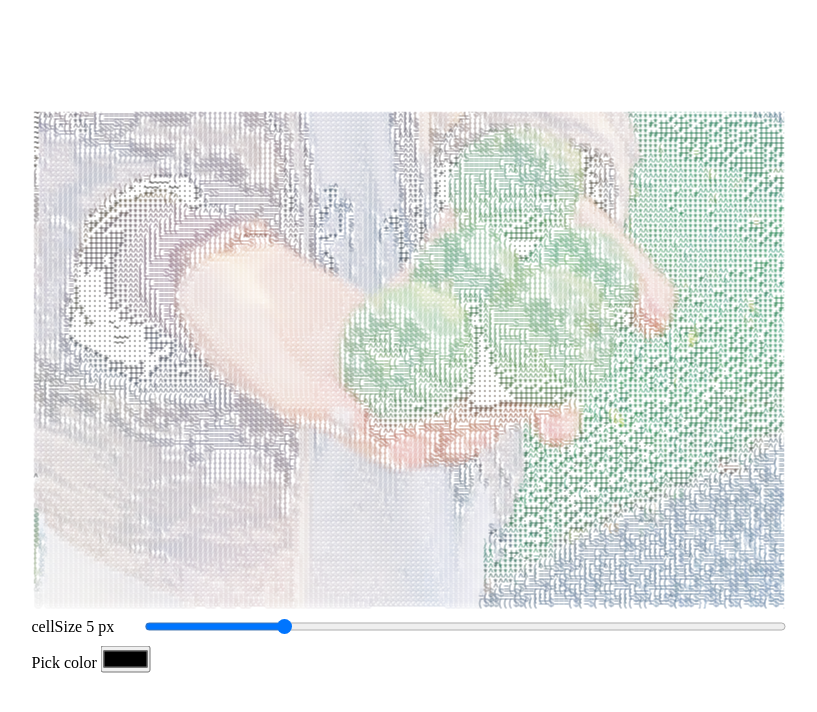
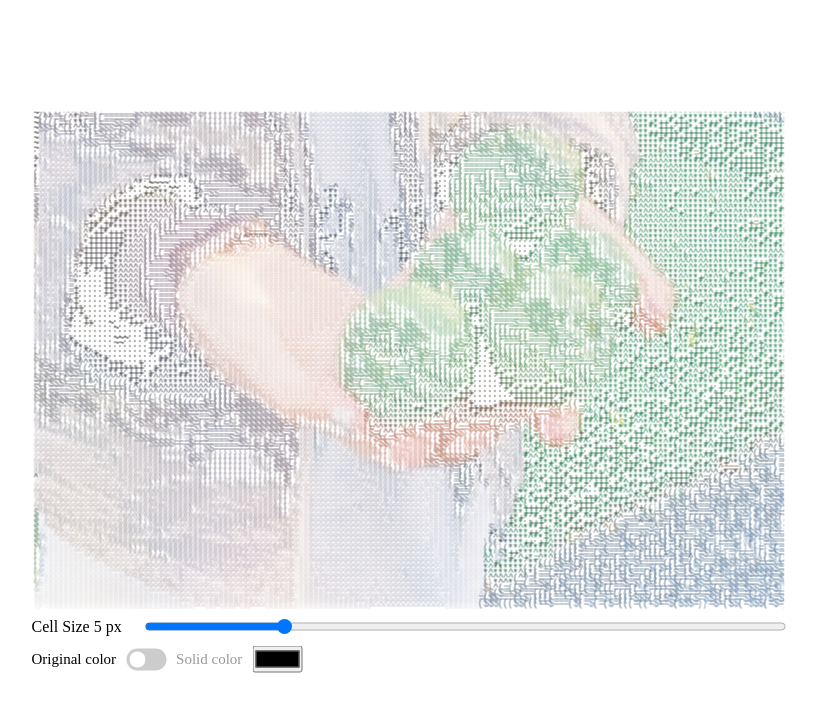
Before and after one commit to rkimmi/ascii-demo, a website: page index.html in a window 1280 px wide. Shown: the whole page, without its empty margins (231-1048 px from the left). Drawn offline with Linux system fonts and the light colour scheme.

Commit message:
Add toggle for switching color

```diff
--- a/index.html
+++ b/index.html
@@ -17,7 +17,6 @@
       <div class="controls column">
         <div class="row w-full space-between">
           <label for="cellSize" id="cellSizeLabel"></label>
-
           <input
             type="range"
             id="cellSize"
@@ -28,15 +27,15 @@
           />
         </div>
         <div class="imgControls column space-between">
-          <div>
-            <label for="colorPicker" id="colorPickerLabel"> Pick color </label>
+          <div class="row colorControls">
+            <span class="switchLabel" id="labelOriginal">Original color</span>
+            <label class="switch" for="colorToggle">
+              <input type="checkbox" id="colorToggle" />
+              <span class="slider"></span>
+            </label>
+            <span class="switchLabel" id="labelSolid">Solid color</span>
 
-            <input
-              type="color"
-              id="colorPicker"
-              name="colorPicker"
-              onchange="selectColor(this)"
-            />
+            <input type="color" id="colorPicker" name="colorPicker" />
           </div>
         </div>
       </div>
--- a/script.js
+++ b/script.js
@@ -7,12 +7,26 @@ let image;
 let effect;
 let selectedColor;
 
-function selectColor() {
-  const colorElem = document.getElementById("colorPicker");
-  selectedColor = colorElem.value;
-  const sliderVal = parseInt(slider.value);
-  effect.draw(sliderVal, true);
+const colorToggle = document.getElementById("colorToggle");
+const labelOriginal = document.getElementById("labelOriginal");
+const labelSolid = document.getElementById("labelSolid");
+const colorPicker = document.getElementById("colorPicker");
+
+function updateColor() {
+  const solid = colorToggle.checked;
+  labelSolid.classList.toggle("active", solid);
+  labelOriginal.classList.toggle("active", !solid);
+  selectedColor = solid ? colorPicker.value : null;
+  if (effect) handleSlider();
 }
+
+updateColor(); // sets initial label state
+
+colorToggle.addEventListener("change", updateColor);
+colorPicker.addEventListener("input", () => {
+  colorToggle.checked = true; // choosing a color switches to solid mode
+  updateColor();
+});
 
 const slider = document.getElementById("cellSize");
 const sliderLabel = document.getElementById("cellSizeLabel");
@@ -61,7 +75,7 @@ function handleSlider() {
     sliderLabel.innerHTML = "Original image";
     ctx.drawImage(image, 0, 0, canvas.width, canvas.height);
   } else {
-    sliderLabel.innerHTML = "cellSize " + slider.value + " px";
+    sliderLabel.innerHTML = "Cell Size " + slider.value + " px";
     effect.draw(sliderVal);
   }
 }
--- a/style.css
+++ b/style.css
@@ -98,7 +98,66 @@ input {
     justify-content: space-between;
 }
 
+.colorControls {
+    align-items: center;
+    gap: 10px;
+    margin-top: 5px;
+}
+
+.switchLabel {
+    color: #999;
+    font-size: 15px;
+    transition: color 0.15s ease;
+}
+
+.switchLabel.active {
+    color: black;
+}
+
+.switch {
+    position: relative;
+    display: inline-block;
+    width: 40px;
+    height: 22px;
+    flex: none;
+    cursor: pointer;
+}
+
+.switch input {
+    opacity: 0;
+    width: 0;
+    height: 0;
+    position: absolute;
+}
+
+.switch .slider {
+    position: absolute;
+    inset: 0;
+    background-color: #ccc;
+    border-radius: 22px;
+    transition: background-color 0.15s ease;
+}
+
+.switch .slider::before {
+    content: "";
+    position: absolute;
+    width: 16px;
+    height: 16px;
+    left: 3px;
+    top: 3px;
+    background-color: white;
+    border-radius: 50%;
+    transition: transform 0.15s ease;
+}
+
+.switch input:checked + .slider {
+    background-color: #2b8aef;
+}
+
+.switch input:checked + .slider::before {
+    transform: translateX(18px);
+}
+
 #colorPicker {
     width: 50px;
-    margin-top: 5px;
 }
```
